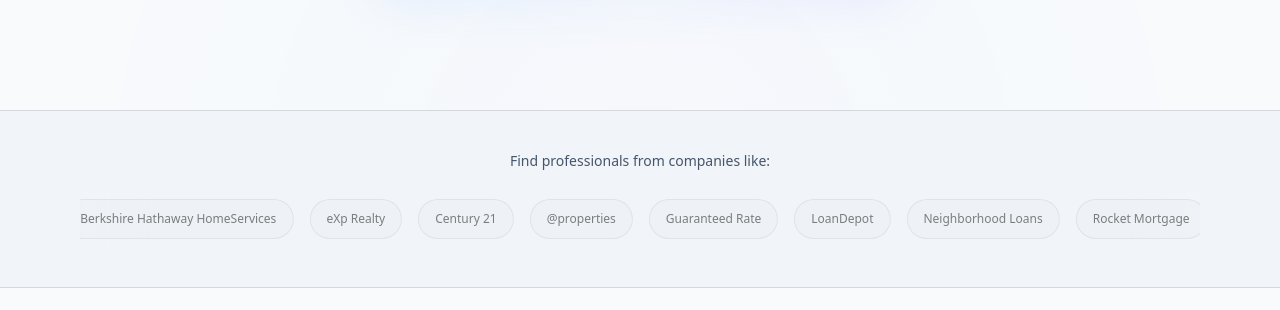
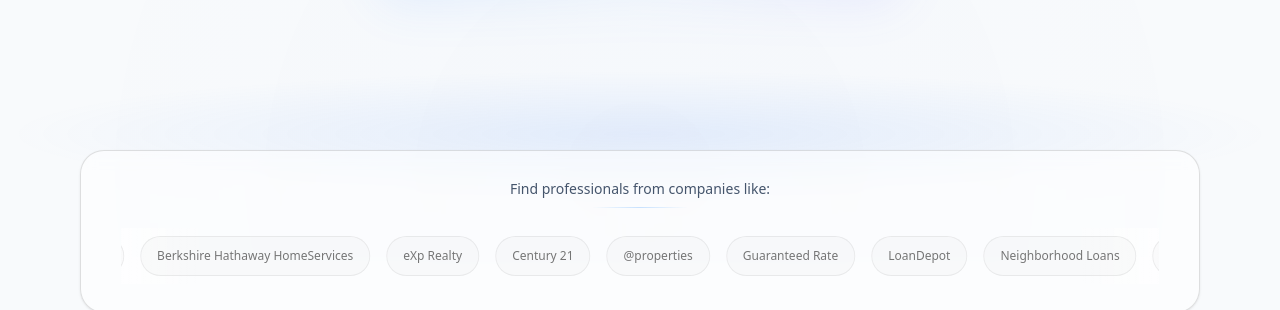
Before and after one commit to Nandified/Relays, a Next.js app: page / in a window 1280 px wide. Shown: the part 543-853 px from the top of the page. Built offline with nearby package versions, Linux system fonts and the light colour scheme; no server answers.

Commit message:
UI: polish logo marquee + update companies

```diff
--- a/src/app/page.tsx
+++ b/src/app/page.tsx
@@ -194,14 +194,19 @@ export default function HomePage() {
           </div>
         </section>
 
-        {/* ── Logo strip / carousel (template) ───────────────── */}
-        <section className="border-y border-[var(--border)] bg-[var(--bg-subtle)]">
-          <div className="py-10">
+        {/* ── Logo strip / carousel ─────────────────────────── */}
+        <section className="relative">
+          {/* Soft blue glow to match the hero accent */}
+          <div className="pointer-events-none absolute inset-x-0 -top-10 h-32 bg-[radial-gradient(ellipse,rgba(59,130,246,0.10),transparent_70%)]" />
+
+          <div className="mx-auto max-w-6xl px-4 py-10">
+            <div className="rounded-3xl border border-[var(--border)] bg-[var(--bg-card)]/55 backdrop-blur-sm shadow-[var(--shadow-card)]">
+              <div className="px-4 py-7 sm:px-6">
                 <LogoMarquee
                   showDisclaimer={false}
                   items={[
                     // Mix across categories (brokerage, mortgage, insurance, etc.)
-                { name: "RE/MAX" },
+                    { name: "REMAX" },
                     { name: "Compass" },
                     { name: "Keller Williams" },
                     { name: "Coldwell Banker" },
@@ -214,14 +219,14 @@ export default function HomePage() {
                     { name: "LoanDepot" },
                     { name: "Neighborhood Loans" },
                     { name: "Rocket Mortgage" },
-                { name: "Chase" },
 
                     { name: "State Farm" },
                     { name: "Allstate" },
                     { name: "Farmers Insurance" },
-                { name: "Liberty Mutual" },
                   ]}
                 />
+              </div>
+            </div>
           </div>
         </section>
 
--- a/src/components/home/LogoMarquee.tsx
+++ b/src/components/home/LogoMarquee.tsx
@@ -22,24 +22,25 @@ export function LogoMarquee({
   if (!items?.length) return null;
 
   return (
-    <div className="mx-auto max-w-6xl px-4">
+    <div className="mx-auto max-w-6xl px-2 sm:px-4">
       <div className="text-center">
         <div className="text-xs sm:text-sm font-medium text-slate-600 dark:text-slate-400">
           {title}
         </div>
+        <div className="mx-auto mt-2 h-px w-24 bg-gradient-to-r from-transparent via-blue-400/30 to-transparent" />
       </div>
 
       <div className="relative mt-5 overflow-hidden">
         {/* fade edges */}
-        <div className="pointer-events-none absolute inset-y-0 left-0 w-20 bg-gradient-to-r from-[var(--bg-subtle)] to-transparent" />
-        <div className="pointer-events-none absolute inset-y-0 right-0 w-20 bg-gradient-to-l from-[var(--bg-subtle)] to-transparent" />
+        <div className="pointer-events-none absolute inset-y-0 left-0 w-20 bg-gradient-to-r from-[var(--bg-card)]/60 to-transparent" />
+        <div className="pointer-events-none absolute inset-y-0 right-0 w-20 bg-gradient-to-l from-[var(--bg-card)]/60 to-transparent" />
 
         <div className="flex gap-4 py-2 marquee">
           {loop.map((item, idx) => (
             <div
               key={`${item.name}-${idx}`}
-              className="flex h-10 items-center justify-center rounded-xl border border-black/[0.08] dark:border-white/[0.10] bg-black/[0.02] dark:bg-white/[0.03] px-4 text-xs text-slate-600 dark:text-slate-400"
-              style={{ filter: "grayscale(1)", opacity: 0.75 }}
+              className="flex h-10 items-center justify-center rounded-full border border-black/[0.08] dark:border-white/[0.10] bg-black/[0.02] dark:bg-white/[0.03] px-4 text-xs text-slate-600 dark:text-slate-400 hover:border-blue-400/30 dark:hover:border-blue-400/25 transition-colors"
+              style={{ filter: "grayscale(1)", opacity: 0.8 }}
               title={item.name}
             >
               {item.src ? (
```
Lines whose indentation alone changed are shown as unchanged.
